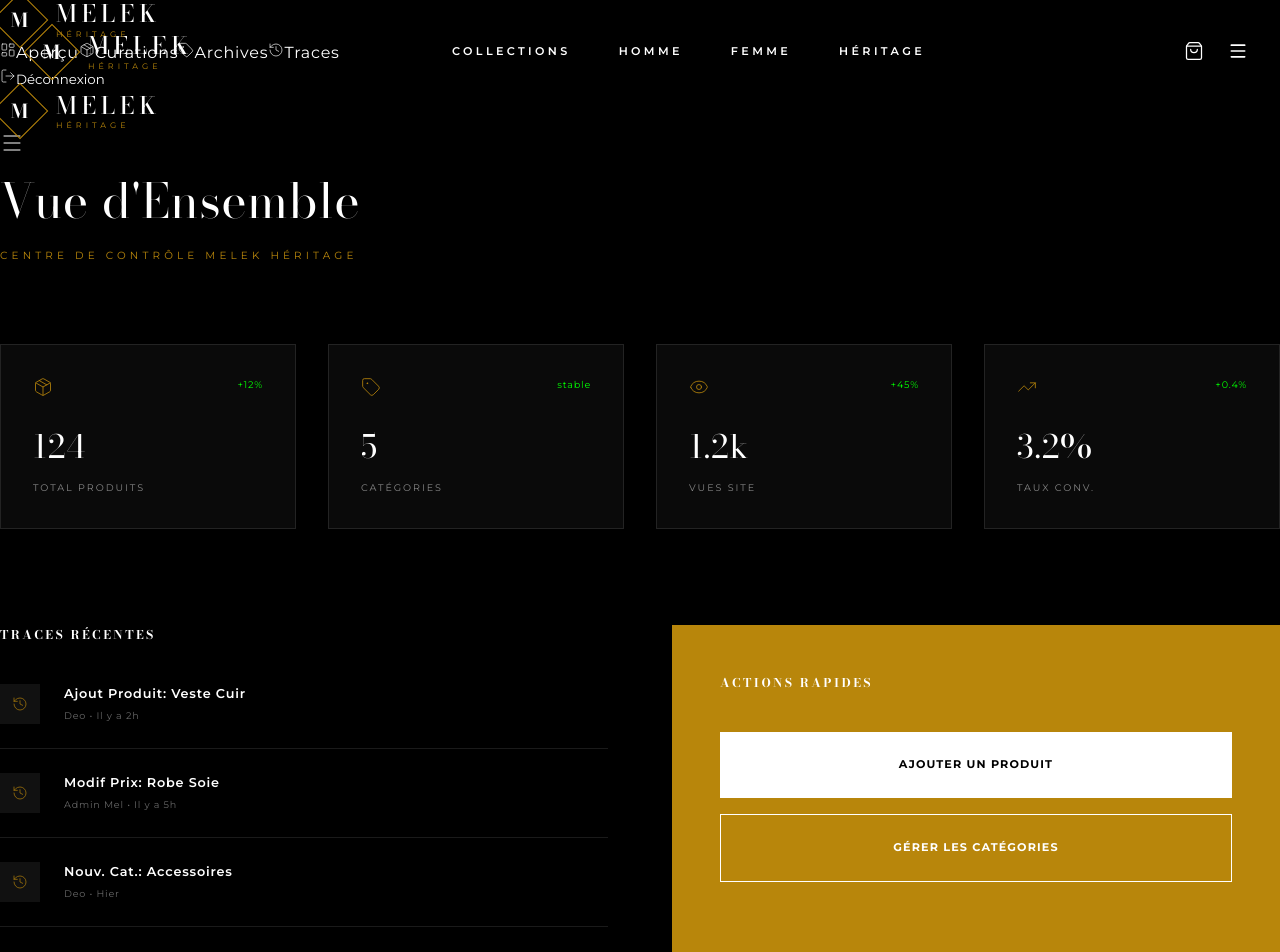
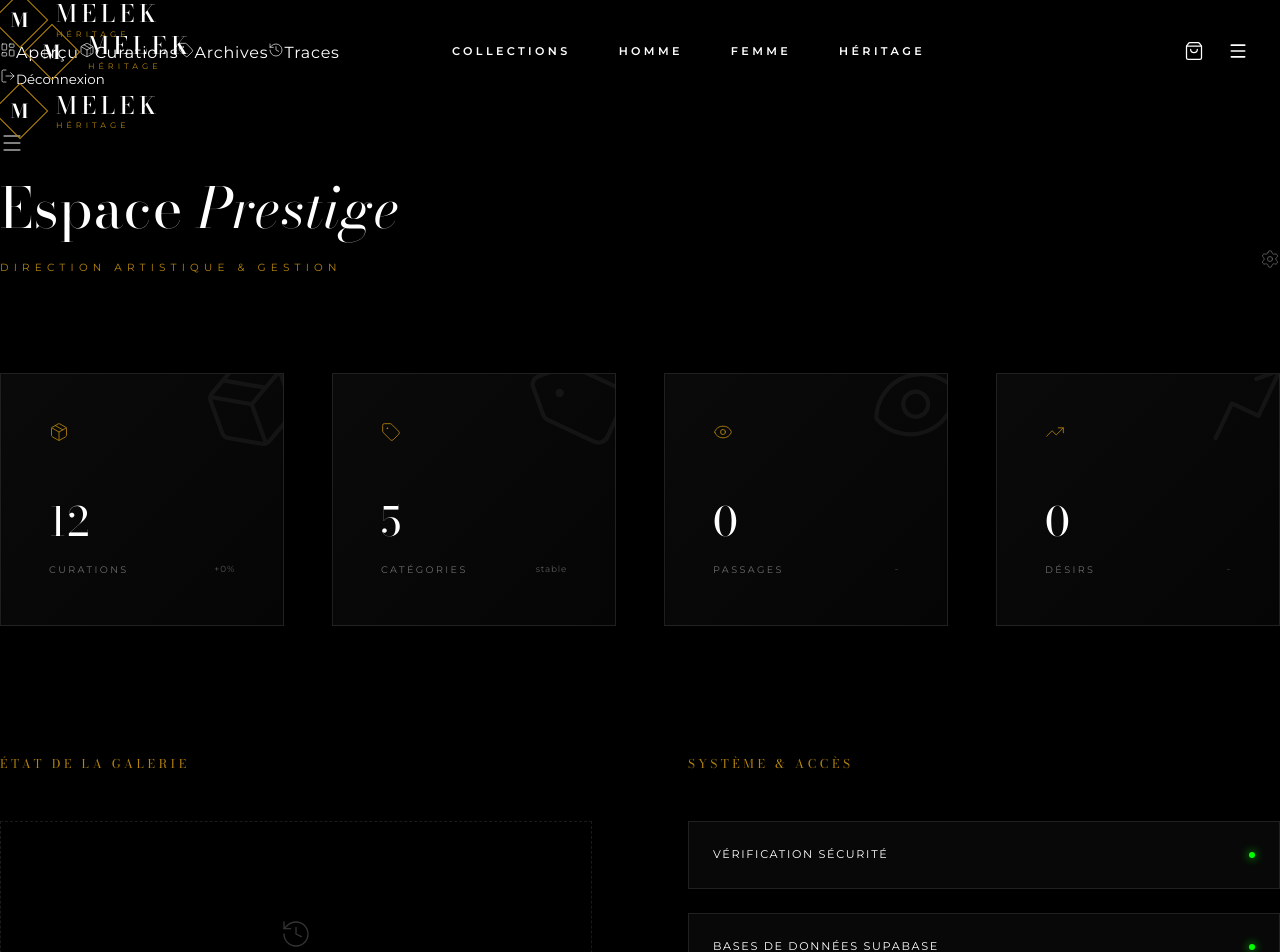
Before and after one commit to passivedrop-lab/melek-clothing, a Next.js app: page /admin in a window 1280 px wide. Shown: the top 952 px of the page. Built offline with nearby package versions, Linux system fonts and the light colour scheme.

Commit message:
style: sublime internal pages and empty states Melek 3.1

```diff
--- a/src/app/admin/page.tsx
+++ b/src/app/admin/page.tsx
@@ -2,81 +2,95 @@
 
 import { motion } from 'framer-motion'
 import Link from 'next/link'
-import { Package, Tag, Eye, TrendingUp, History } from 'lucide-react'
+import { Package, Tag, Eye, TrendingUp, History, Plus, Settings } from 'lucide-react'
 
 const STATS = [
-    { label: 'Total Produits', value: '124', icon: Package, trend: '+12%' },
+    { label: 'Curations', value: '12', icon: Package, trend: '+0%' },
     { label: 'Catégories', value: '5', icon: Tag, trend: 'stable' },
-    { label: 'Vues Site', value: '1.2k', icon: Eye, trend: '+45%' },
-    { label: 'Taux Conv.', value: '3.2%', icon: TrendingUp, trend: '+0.4%' },
-]
-
-const ACTIVITIES = [
-    { id: 1, admin: 'Deo', action: 'Ajout Produit', target: 'Veste Cuir', date: 'Il y a 2h' },
-    { id: 2, admin: 'Admin Mel', action: 'Modif Prix', target: 'Robe Soie', date: 'Il y a 5h' },
-    { id: 3, admin: 'Deo', action: 'Nouv. Cat.', target: 'Accessoires', date: 'Hier' },
+    { label: 'Passages', value: '0', icon: Eye, trend: '-' },
+    { label: 'Désirs', value: '0', icon: TrendingUp, trend: '-' },
 ]
 
 export default function AdminDashboard() {
     return (
-        <div>
-            <header style={{ marginBottom: '5rem' }}>
-                <h1 style={{ fontSize: '3rem', marginBottom: '0.5rem' }}>Vue d'Ensemble</h1>
-                <p style={{ fontSize: '0.65rem', textTransform: 'uppercase', letterSpacing: '0.4em', color: 'var(--accent)' }}>
-                    Centre de Contrôle Melek Héritage
-                </p>
+        <div style={{ minHeight: '100vh' }}>
+            <header style={{ marginBottom: '6rem', display: 'flex', justifyContent: 'space-between', alignItems: 'flex-end' }}>
+                <div>
+                    <h1 style={{ fontSize: '3.5rem', marginBottom: '0.5rem' }}>Espace <span className="serif-italic">Prestige</span></h1>
+                    <p style={{ fontSize: '0.65rem', textTransform: 'uppercase', letterSpacing: '0.5em', color: 'var(--accent)' }}>
+                        Direction Artistique & Gestion
+                    </p>
+                </div>
+                <div style={{ display: 'flex', gap: '2rem' }}>
+                    <Link href="/admin/reglages" style={{ opacity: 0.4 }}>
+                        <Settings size={20} strokeWidth={1} />
+                    </Link>
+                </div>
             </header>
 
-            {/* Stats Grid */}
-            <div style={{ display: 'grid', gridTemplateColumns: 'repeat(auto-fit, minmax(200px, 1fr))', gap: '2rem', marginBottom: '6rem' }}>
-                {STATS.map((stat) => (
-                    <div key={stat.label} style={{ background: '#0a0a0a', border: '1px solid var(--border)', padding: '2rem' }}>
-                        <div style={{ display: 'flex', justifyContent: 'space-between', marginBottom: '1.5rem' }}>
-                            <stat.icon size={20} style={{ color: 'var(--accent)' }} strokeWidth={1} />
-                            <span style={{ fontSize: '0.6rem', color: '#00ff00' }}>{stat.trend}</span>
+            {/* Stats - Grid of Light */}
+            <div style={{ display: 'grid', gridTemplateColumns: 'repeat(auto-fit, minmax(240px, 1fr))', gap: '3rem', marginBottom: '8rem' }}>
+                {STATS.map((stat, i) => (
+                    <motion.div
+                        key={stat.label}
+                        initial={{ opacity: 0, y: 20 }}
+                        animate={{ opacity: 1, y: 0 }}
+                        transition={{ delay: i * 0.1 }}
+                        style={{
+                            background: 'linear-gradient(135deg, #0a0a0a 0%, #050505 100%)',
+                            border: '1px solid var(--border)',
+                            padding: '3rem',
+                            position: 'relative',
+                            overflow: 'hidden'
+                        }}
+                    >
+                        <div style={{
+                            position: 'absolute', top: '-20px', right: '-20px',
+                            opacity: 0.05, transform: 'rotate(-20deg)'
+                        }}>
+                            <stat.icon size={100} strokeWidth={1} />
                         </div>
-                        <p style={{ fontSize: '2rem', fontFamily: 'Bodoni Moda', marginBottom: '0.5rem' }}>{stat.value}</p>
-                        <p style={{ fontSize: '0.6rem', textTransform: 'uppercase', letterSpacing: '0.2em', opacity: 0.5 }}>{stat.label}</p>
-                    </div>
+
+                        <stat.icon size={20} style={{ color: 'var(--accent)', marginBottom: '2.5rem' }} strokeWidth={1} />
+                        <p style={{ fontSize: '2.5rem', fontFamily: 'Bodoni Moda', marginBottom: '0.5rem', color: 'white' }}>{stat.value}</p>
+                        <div style={{ display: 'flex', justifyContent: 'space-between', alignItems: 'center' }}>
+                            <p style={{ fontSize: '0.6rem', textTransform: 'uppercase', letterSpacing: '0.25em', opacity: 0.4 }}>{stat.label}</p>
+                            <span style={{ fontSize: '0.55rem', color: stat.trend === '+' ? '#00ff00' : 'var(--muted)', opacity: 0.6 }}>{stat.trend}</span>
+                        </div>
+                    </motion.div>
                 ))}
             </div>
 
-            <div style={{ display: 'grid', gridTemplateColumns: 'repeat(auto-fit, minmax(300px, 1fr))', gap: '4rem' }}>
-                {/* Recent Activities */}
+            <div style={{ display: 'grid', gridTemplateColumns: 'repeat(auto-fit, minmax(400px, 1fr))', gap: '6rem' }}>
+                {/* Gallery Readiness */}
                 <div>
-                    <h2 style={{ fontSize: '0.75rem', textTransform: 'uppercase', letterSpacing: '0.2em', marginBottom: '2.5rem', fontWeight: 'bold' }}>
-                        Traces Récentes
+                    <h2 style={{ fontSize: '0.75rem', textTransform: 'uppercase', letterSpacing: '0.3em', marginBottom: '3rem', color: 'var(--accent)' }}>
+                        État de la Galerie
+                    </h2>
+                    <div style={{ padding: '6rem 3rem', border: '1px dashed var(--border)', textAlign: 'center' }}>
+                        <History size={32} strokeWidth={1} style={{ opacity: 0.2, marginBottom: '2.5rem' }} />
+                        <p style={{ fontSize: '1rem', fontFamily: 'Bodoni Moda', fontStyle: 'italic', opacity: 0.5, marginBottom: '2.5rem' }}>
+                            "Le silence est l'ultime luxe."
+                        </p>
+                        <Link href="/admin/produits/nouveau" className="btn-primary" style={{ padding: '1.2rem 2.5rem', fontSize: '0.6rem' }}>
+                            <Plus size={14} style={{ marginRight: '1rem' }} />
+                            Initier une Curation
+                        </Link>
+                    </div>
+                </div>
+
+                {/* Global Overview */}
+                <div style={{ display: 'flex', flexDirection: 'column', gap: '3rem' }}>
+                    <h2 style={{ fontSize: '0.75rem', textTransform: 'uppercase', letterSpacing: '0.3em', color: 'var(--accent)' }}>
+                        Système & Accès
                     </h2>
                     <div style={{ display: 'flex', flexDirection: 'column', gap: '1.5rem' }}>
-                        {ACTIVITIES.map((log) => (
-                            <div key={log.id} style={{ display: 'flex', gap: '1.5rem', alignItems: 'center', paddingBottom: '1.5rem', borderBottom: '1px solid var(--border)' }}>
-                                <div style={{ width: '40px', height: '40px', background: '#111', display: 'flex', alignItems: 'center', justifyContent: 'center' }}>
-                                    <History size={16} style={{ color: 'var(--accent)' }} strokeWidth={1} />
-                                </div>
-                                <div style={{ flex: 1 }}>
-                                    <p style={{ fontSize: '0.8rem', fontWeight: '600', marginBottom: '0.2rem' }}>{log.action}: {log.target}</p>
-                                    <p style={{ fontSize: '0.6rem', opacity: 0.4 }}>{log.admin} • {log.date}</p>
-                                </div>
+                        {['Vérification Sécurité', 'Bases de Données Supabase', 'Passerelle WhatsApp'].map((sys) => (
+                            <div key={sys} style={{ display: 'flex', justifyContent: 'space-between', alignItems: 'center', padding: '1.5rem', background: '#080808', border: '1px solid var(--border)' }}>
+                                <span style={{ fontSize: '0.7rem', textTransform: 'uppercase', letterSpacing: '0.15em' }}>{sys}</span>
+                                <span style={{ width: '6px', height: '6px', borderRadius: '50%', background: '#00ff00', boxShadow: '0 0 10px #00ff00' }}></span>
                             </div>
                         ))}
-                    </div>
-                    <Link href="/admin/activites" style={{ display: 'inline-block', marginTop: '2rem', fontSize: '0.65rem', textTransform: 'uppercase', letterSpacing: '0.1em', opacity: 0.6 }}>
-                        Voir tout l'historique
-                    </Link>
-                </div>
-
-                {/* Quick Actions */}
-                <div style={{ background: 'var(--accent)', padding: '3rem', color: 'white' }}>
-                    <h2 style={{ fontSize: '0.75rem', textTransform: 'uppercase', letterSpacing: '0.2em', marginBottom: '2.5rem', fontWeight: 'bold' }}>
-                        Actions Rapides
-                    </h2>
-                    <div style={{ display: 'flex', flexDirection: 'column', gap: '1rem' }}>
-                        <Link href="/admin/produits/nouveau" style={{ background: 'white', color: 'black', padding: '1.5rem', textAlign: 'center', fontSize: '0.7rem', fontWeight: 'bold', textTransform: 'uppercase', letterSpacing: '0.1em' }}>
-                            Ajouter un produit
-                        </Link>
-                        <Link href="/admin/categories" style={{ border: '1px solid white', color: 'white', padding: '1.5rem', textAlign: 'center', fontSize: '0.7rem', fontWeight: 'bold', textTransform: 'uppercase', letterSpacing: '0.1em' }}>
-                            Gérer les catégories
-                        </Link>
                     </div>
                 </div>
             </div>
```
Also changed, not shown: src/app/boutique/page.tsx (+47 -70 lines).
